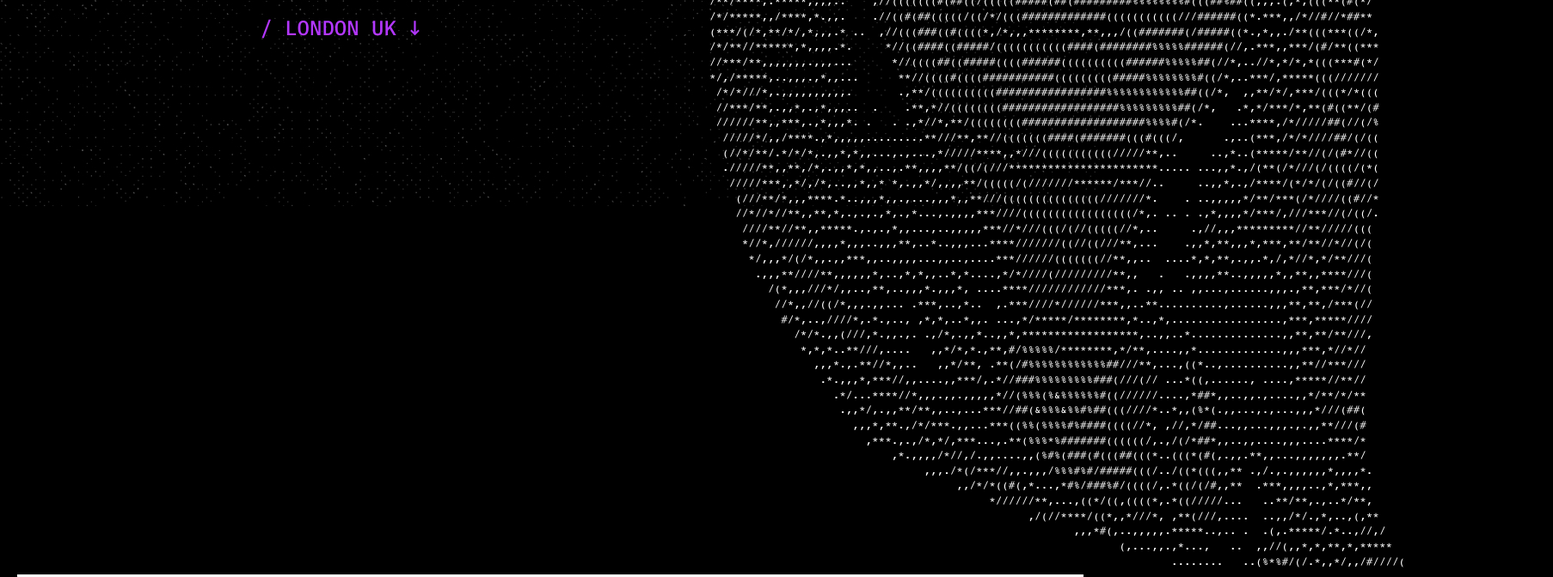
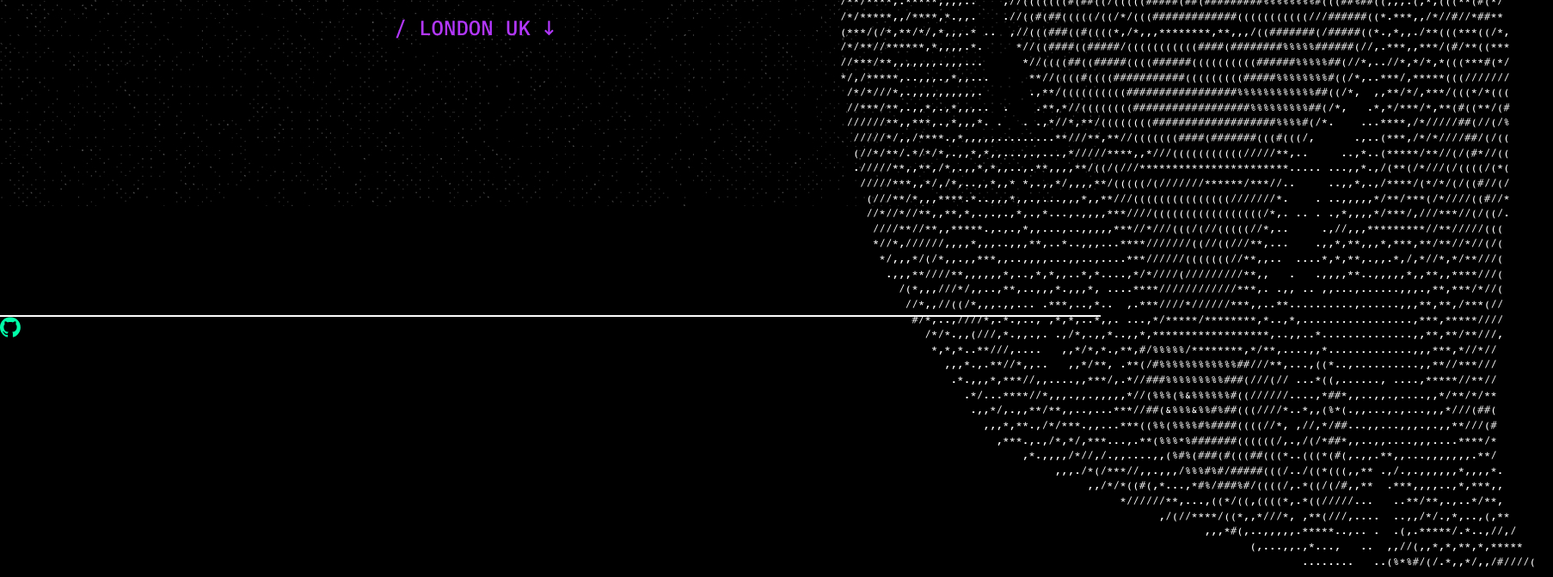
Before and after one commit to DesislavaMetodieva/portfolio, a React (Create React App) app: page / in a window 1280 px wide. Shown: the part 560-1232 px from the top of the page at 86% size, 1806 px wide, since content can reach past the window. Built offline with nearby package versions, Linux system fonts and the light colour scheme.

Commit message:
Removed Wrapper component

```diff
--- a/package.json
+++ b/package.json
@@ -5,6 +5,7 @@
   "dependencies": {
     "@emotion/react": "^11.10.6",
     "@emotion/styled": "^11.10.6",
+    "@mui/joy": "^5.0.0-alpha.73",
     "@mui/material": "^5.11.15",
     "@mui/styled-engine-sc": "^5.11.11",
     "@testing-library/jest-dom": "^5.16.5",
--- a/src/App.js
+++ b/src/App.js
@@ -1,16 +1,18 @@
 import './App.css';
 import Hero from './components/Hero/Hero'
-import Wrapper from './components/Wrapper/Wrapper'
+// import Wrapper from './components/Wrapper/Wrapper'
 import Social from './components/Social/Social';
+import Footer from './components/Footer/Footer';
 
 function App() {
   return (
-    <>
-    <Wrapper>
+    <div className="app">
+
       <Hero />
-    </Wrapper>
-    <Social />
-    </>
+      <Social />
+      <Footer />
+
+    </div>
   );
 }
 
--- a/src/components/Hero/Hero.css
+++ b/src/components/Hero/Hero.css
@@ -1,6 +1,6 @@
-body {
+/* body {
     max-height: 650px;
-}
+} */
 
 h2 {
     font-weight: 500;
@@ -37,6 +37,8 @@ h4 {
 .titles {
     display: flex;
     flex-direction: row;
+    max-height: 927px;
+    margin-left: 160px;
 }
 
 .titles-items {
@@ -52,3 +54,6 @@ h4 {
 .hero-image {
     mix-blend-mode: screen;
 }
+img {
+    object-fit: cover;
+}
--- a/src/components/Social/Social.css
+++ b/src/components/Social/Social.css
@@ -1,3 +1,3 @@
-.social-links {
-    color: var(--green);
+.social-conteiner {
+    height: 40px;
 }
--- a/src/components/Social/Social.js
+++ b/src/components/Social/Social.js
@@ -1,6 +1,7 @@
 import React from "react";
 import './Social.css'
-// import GitHub from './github.svg'
+import Link from '@mui/joy/Link'
+import GitHub from './github.svg'
 // import LinkedIn from './linkedin.svg'
 // import Twitter from './twitter.svg'
 
@@ -8,9 +9,11 @@ const Social = () => {
     return (
 
     <div className="social-container">
-        <div style={{ borderTop: "3px solid #fff ", marginLeft: 20, marginRight: 20 }}>
+        <div style={{ borderTop: "2px solid #fff " }}>
        </div>
-
+       <Link href="https://github.com/DesislavaMetodieva" target="_blank" rel="noopener" >
+          <img src={GitHub} alt={GitHub} />
+        </Link>
 
     </div>
 
```
Also changed, not shown: 1 other file (tests, documents, lock files or other folders).
